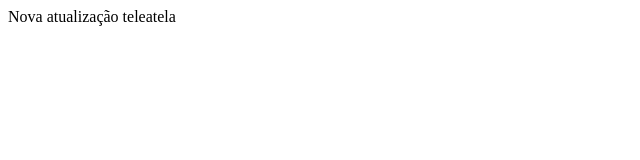
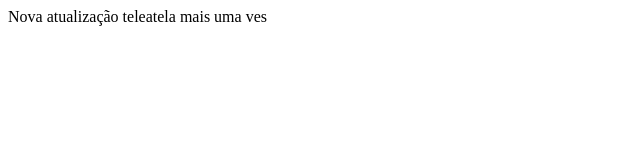
Before and after one commit to MarioWSD/Alura-treinamentos, a plain HTML site: page tela.html in a window 1280 px wide. Shown: the whole page, without its empty margins (0-640 px from the left). Drawn offline with Linux system fonts and the light colour scheme.

Commit message:
Update tela.html

```diff
--- a/tela.html
+++ b/tela.html
@@ -7,6 +7,6 @@
     <title>Tela-Documento</title>
 </head>
 <body>
-    Nova atualização teleatela
+    Nova atualização teleatela mais uma ves
 </body>
 </html>
```
